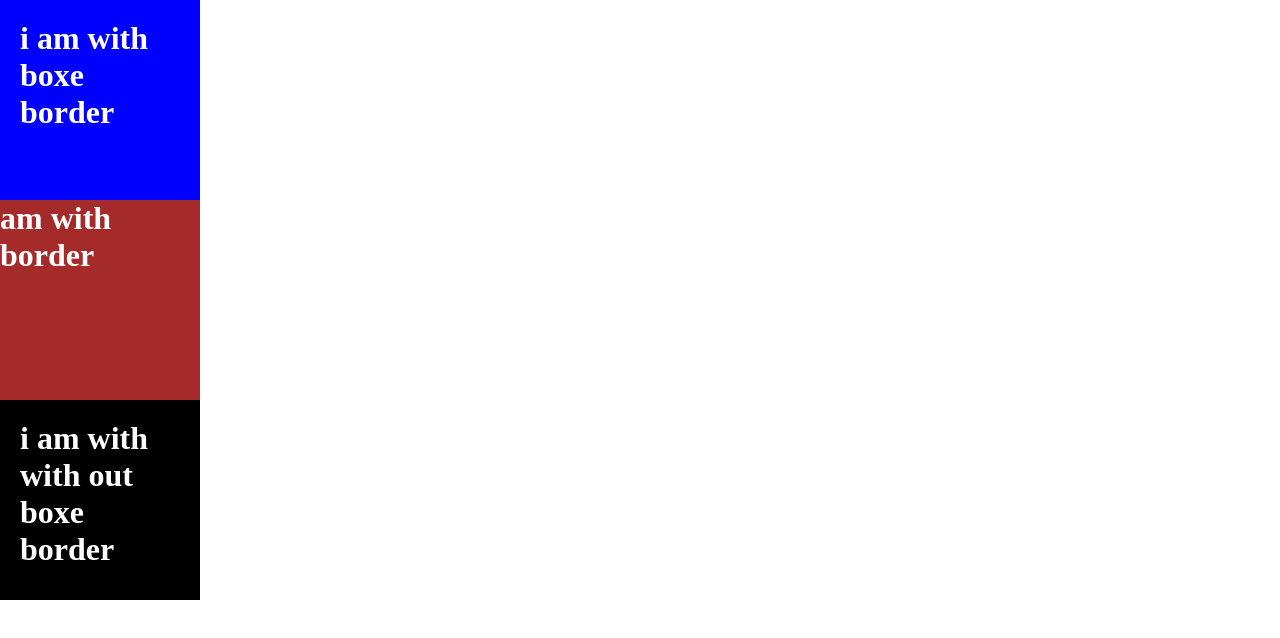
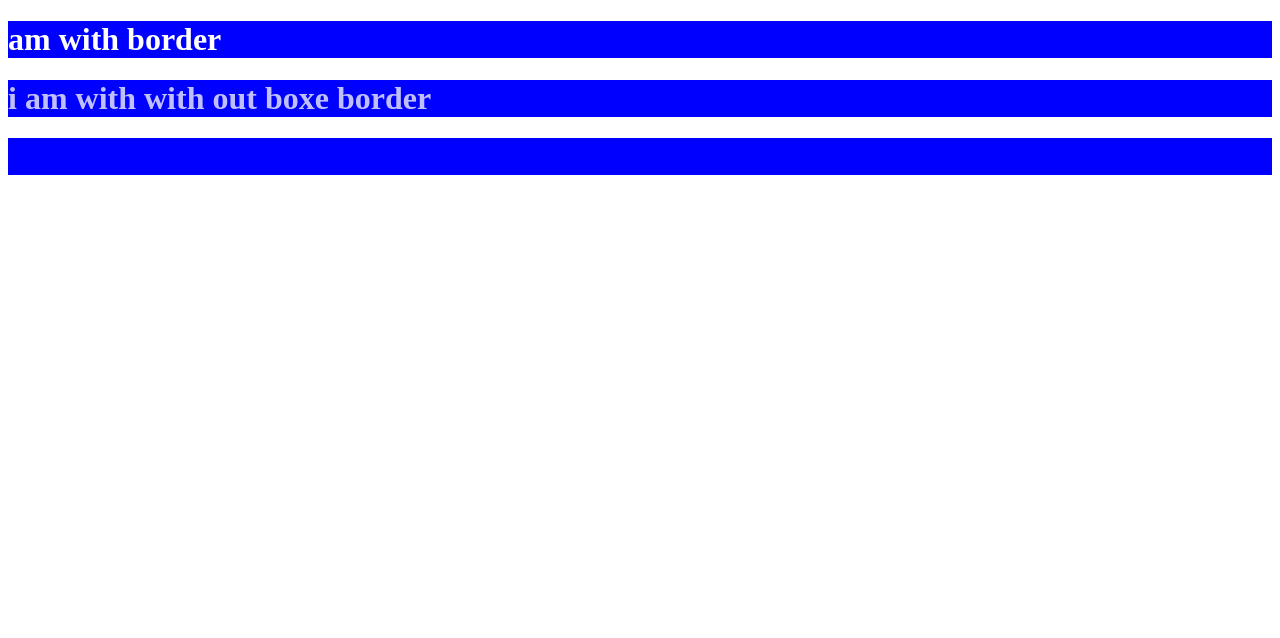
Before and after one commit to ghdeerabbas/practice-4-on-fire, a plain HTML site: page index.html in a window 1280 px wide. Drawn offline with Linux system fonts and the light colour scheme.

Commit message:
opacitiy work

```diff
--- a/index.html
+++ b/index.html
@@ -8,9 +8,14 @@
     <link rel="stylesheet" href="styles..css">
 </head>
 <body>
-    <div><h1 class="box-1">i am with boxe border</h1></div>
-    <div><h1 class="box-2"> am with  border</h1></div>
-    <div><h1 class="box-3">i am with with out boxe border</h1></div>
+    <div><h1 class=" none">i am with boxe border</h1></div>
+    <div><h1 class="opacitiy-1"> am with  border</h1></div>
+    <div><h1 class="opacitiy-5">i am with with out boxe border</h1></div>
+
+    <div><h1 class="none">i am with with out boxe border</h1></div>
+
+    <div><h1 class="visiblity">i am with with out boxe border</h1></div>
 
 </body>
+
 </html>
--- a/styles..css
+++ b/styles..css
@@ -1,18 +1,11 @@
-*{
-    margin:0;
-    padding: 0;
-    box-sizing: 0;
-}
-.box-1,.box-2,.box-3{
-    width: 200px;height: 200px;
+div{background: blue;
 color: white;}
-.box-1{
-    background-color: blue;
-padding: 20PX;
-box-sizing: border-box;}
-.box-2{
-    background-color: brown;}
-.box-3{
-    background-color: black;
-padding: 20PX;
-box-sizing: border-box;}
+.none{display:none ;}
+.opacitiy-1 {
+    opacity:1 ;}
+.opacitiy-5 {
+     opacity: 0.75;}
+.opacitiy-0 {
+    opacity: 0;}
+.visiblity {
+    visibility: hidden;}
```
